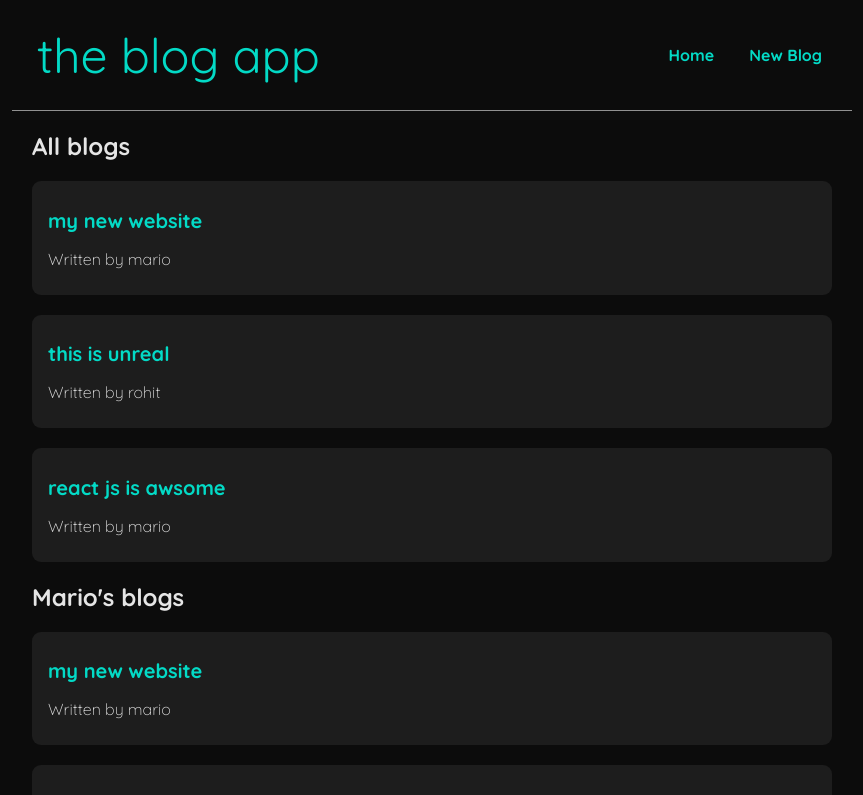
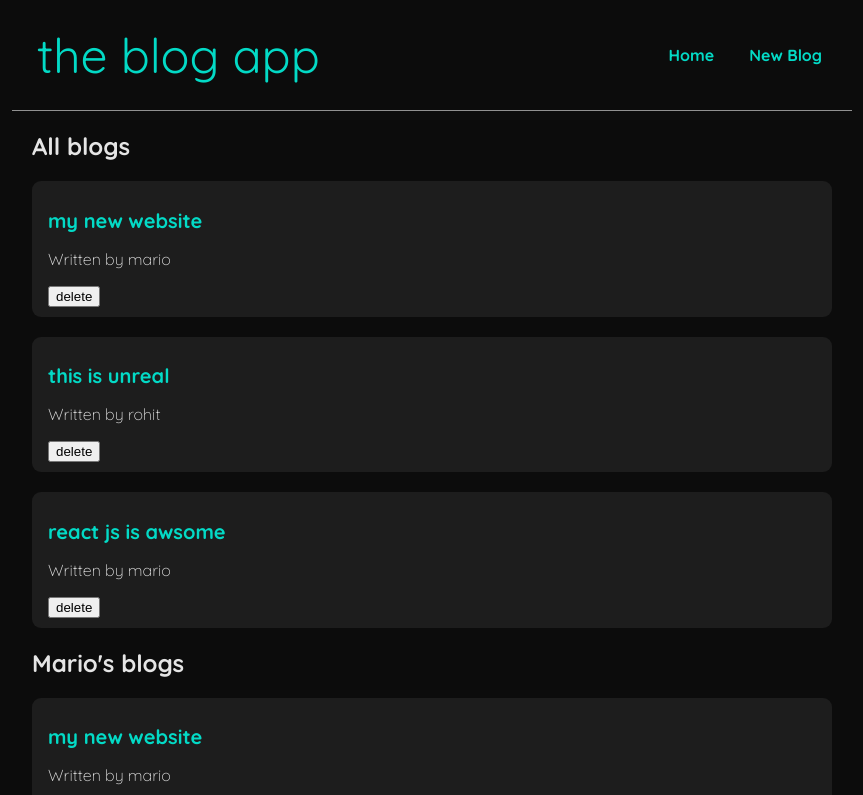
Before and after one commit to Rohit-Nandagawali/blog-app-react, a React (Create React App) app: page / in a window 1280 px wide. Shown: the top 795 px of the page, without its empty margins (208-1071 px from the left). Built offline with nearby package versions, Linux system fonts and the light colour scheme.

Commit message:
function as a props
passed funciton as a prop and used filter method

```diff
--- a/src/Home/Home.css
+++ b/src/Home/Home.css
@@ -8,6 +8,7 @@
     color: var(--primary-text-color);
 }
 .blog-preview {
+    cursor: pointer;
     padding: 10px 16px;
     margin: 20px 0;
     border-radius: 9px;
--- a/src/Home/Home.jsx
+++ b/src/Home/Home.jsx
@@ -1,7 +1,7 @@
 import { useState } from "react";
 import "./Home.css"
 
-const BlogList = ({blogs,title}) => {
+const BlogList = ({blogs,title,handleDelete}) => {
     return (
         <div className="blogList">
             <h2 className="title">{title}</h2>
@@ -9,6 +9,7 @@
                 <div className="blog-preview" key={blog.id}>
                     <h2>{blog.title}</h2>
                     <p>Written by {blog.author}</p>
+                    <button onClick={()=>handleDelete(blog.id)}>delete</button>
                 </div>
             ))}
         </div>
@@ -22,9 +23,14 @@
         {title:"this is unreal", preview:"lorem epsum...",author:"rohit",id:2},
         {title:"react js is awsome", preview:"lorem epsum...",author:"mario",id:3},
     ])
+
+    const handleDelete = (id) =>{
+        const newBlogs = blogs.filter(blog =>blog.id !== id)
+        setBlog(newBlogs)
+    }
     return (
         <div className="Home">
-          <BlogList blogs={blogs} title="All blogs"/>
+          <BlogList blogs={blogs} title="All blogs" handleDelete={handleDelete}/>
           <BlogList blogs={blogs.filter((blog)=>blog.author === 'mario')} title="Mario's blogs"/>
         </div>
      );
```
